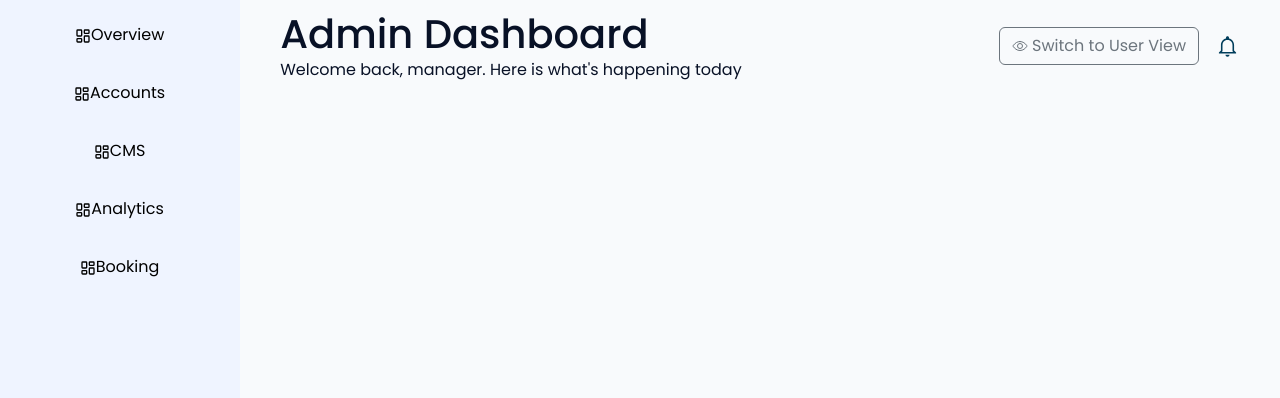
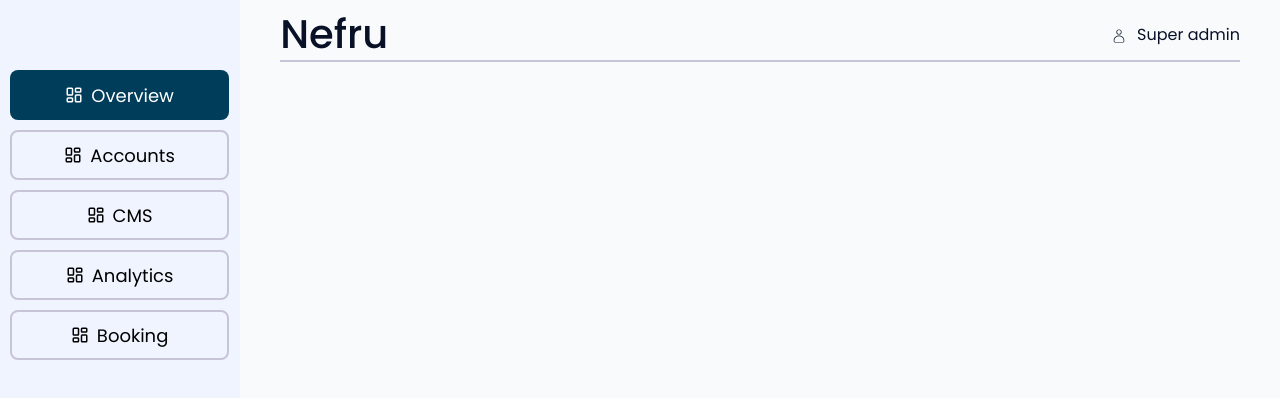
Before and after one commit to mohamed-h-eng/Nefru, a React app in the folder frontend/: page /admin in a window 1280 px wide. Shown: the top 398 px of the page. Built offline with nearby package versions, Linux system fonts and the light colour scheme; the HTML template or start-up script is replaced by a standard one.

Commit message:
add: dashboard

```diff
--- a/frontend/src/pages/Admin/Admin.jsx
+++ b/frontend/src/pages/Admin/Admin.jsx
@@ -2,6 +2,8 @@ import SideBar from './components/Dashboard/Sidebar/Sidebar'
 import styles from './Admin.module.css'
 import Status from './components/Dashboard/Status/Status'
 import Events from './components/Dashboard/Events/Events'
+import Navbar from './components/Dashboard/Navbar/Navbar'
+
 // import Form from './components/Dashboard/Form/Form'
 import {Link} from 'react-router-dom'
 import { IoEyeOutline } from "react-icons/io5";
@@ -15,17 +17,7 @@ export default function Admin() {
       </div>
       <div className={styles.body}>
         <div className={styles.navbar}>
-          <div className={styles.navLabel}>
-            <h1>Admin Dashboard</h1>
-            <p>Welcome back, manager. Here is what's happening today</p>
-          </div>
-          <div className="d-flex gap-3 align-items-center">
-            <Link className="btn btn-outline-secondary d-flex gap-1 align-items-center" to="/home">
-            <IoEyeOutline/>
-            Switch to User View
-            </Link>
-            <Link><IoMdNotificationsOutline style={{fontSize:"25px", color:"var(--color-primary)"}}/></Link>
-          </div>
+          <Navbar/>
         </div>
         {/* <Status/> */}
         <div className={styles.addEvents}>
--- a/frontend/src/pages/Admin/Admin.module.css
+++ b/frontend/src/pages/Admin/Admin.module.css
@@ -8,7 +8,6 @@
   width:300px;
 }
 .body{
-  /* border:1px solid red; */
   width:100%;
   padding:40px;
   padding-top:10px;
--- /dev/null
+++ b/frontend/src/pages/Admin/components/Dashboard/Navbar/Navbar.jsx
@@ -0,0 +1,16 @@
+import styles from './Navbar.module.css';
+import Icons from '../../../../../assets/icons'
+import {Link} from 'react-router-dom'
+import {Button} from '../../../../../shared/components/Button/Button'
+import {Input} from '../../../../../shared/components/Inputs/Inputs'
+export default function Navbar() {
+  return (
+    <div className={styles.navbar}>
+        <div><h1>Nefru</h1></div>
+        <div className={styles.account}>
+          <div className="avatar"><Icons.User/></div>
+          <div className="label">Super admin</div>
+        </div>
+    </div>
+  );
+}
--- /dev/null
+++ b/frontend/src/pages/Admin/components/Dashboard/Navbar/Navbar.module.css
@@ -0,0 +1,13 @@
+.navbar {
+  display:flex;
+  justify-content:space-between;
+  width:100%;
+  border-bottom:2px solid var(--color-border)
+}
+.account{
+  display:flex;
+  gap:10px;
+  justify-content:center;
+  align-items:center;
+  height:50px;
+}
--- a/frontend/src/pages/Admin/components/Dashboard/Sidebar/Sidebar.jsx
+++ b/frontend/src/pages/Admin/components/Dashboard/Sidebar/Sidebar.jsx
@@ -9,21 +9,25 @@ import { LuLayoutDashboard } from "react-icons/lu";
 import { CiLocationOn } from "react-icons/ci";
 import { LuUsers } from "react-icons/lu";
 import { IoSettingsOutline } from "react-icons/io5";
-
+import {useState} from 'react'
 import {Button} from '../../../../../shared/components/Button/Button'
 
 export default function SideBar() {
   const Pages = [
-    {label:"Overview",icon:""},
-    {label:"Accounts",icon:""},
-    {label:"CMS",icon:""},
-    {label:"Analytics",icon:""},
-    {label:"Booking",icon:""},
+    {label:"Overview",icon:"",to:"/admin"},
+    {label:"Accounts",icon:"",to:"/admin/accounts"},
+    {label:"CMS",icon:"",to:"/admin/cms"},
+    {label:"Analytics",icon:"",to:"/admin/analytics"},
+    {label:"Booking",icon:"",to:"/admin/booking"},
   ]
+  const [CurrentPage,setPage]= useState("Overview")
   return (
     <div className={styles.sidebar}>
-      {Pages.map((page)=>(
-        <Button type="normal">
+      {Pages.map((page,index)=>(
+        <Button
+          type={CurrentPage === page.label?"primary":"normal"}
+          key={index}
+          onClick={()=>setPage(page.label)}>
           <LuLayoutDashboard />
           {page.label}
         </Button>
--- a/frontend/src/pages/Admin/components/Dashboard/Sidebar/Sidebar.module.css
+++ b/frontend/src/pages/Admin/components/Dashboard/Sidebar/Sidebar.module.css
@@ -4,6 +4,7 @@
   background: var(--color-primary-mute);
   display:flex;
   flex-direction:column;
-  gap:8px;
+  gap:10px;
   padding:10px;
+  padding-top:70px;
 }
--- a/frontend/src/shared/components/Button/Button.jsx
+++ b/frontend/src/shared/components/Button/Button.jsx
@@ -1,9 +1,8 @@
 import styles from "./Button.module.css";
-
 function Button({ type, children, className, onClick, icon }) {
   return (
     <>
-      <button className={`${className} ${styles[type]}`} onClick={onClick}>
+      <button className={`${styles.button} ${styles[type]}`}>
         {icon}
         {children}
       </button>
--- a/frontend/src/shared/components/Button/Button.module.css
+++ b/frontend/src/shared/components/Button/Button.module.css
@@ -1,23 +1,26 @@
-button {
-  background: var(--color-primary);
-  border: none;
-  color: black;
-  font-size: var(--font-body);
-  border-radius: var(--border-radius);
-  width: 100%;
-  height: 50px;
-  justify-items: center;
-  cursor: pointer;
+.button {
+    font-size: var(--font-body);
+    border:none;
+    color: black;
+    background-color:white;
+    width: 100%;
+    height: 50px;
+    display:flex;
+    gap:8px;
+    align-items:center;
+    justify-content: center;
+    cursor: pointer;
+    border-radius:var(--border-radius)
 }
 .primary {
   color: white;
-  letter-spacing: 1.5px;
+  background-color:var(--color-primary);
 }
 .normal {
   color: black;
   background-color: var(--color-primary-mute);
+  border:2px solid var(--color-border)
 }
-
 .secondary {
     background: var(--color-secondary);
     color: white;
```
Also changed, not shown: 1 other file (tests, documents, lock files or other folders).
